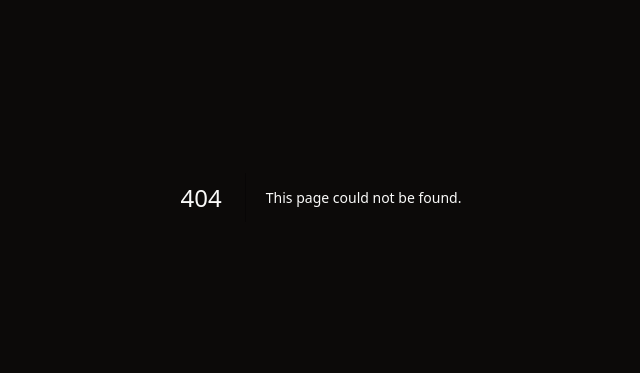
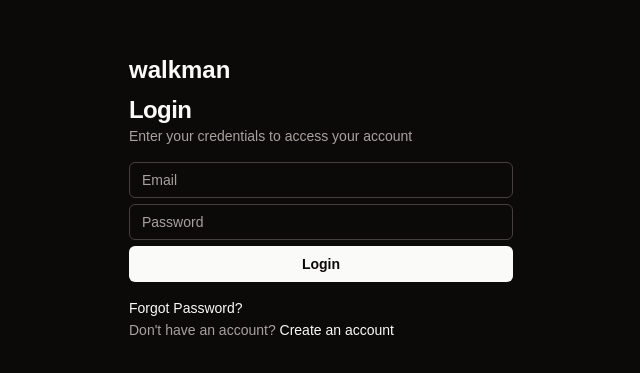
Before and after one commit to jawade-arpeet/walkman, a Next.js app: page /sign-in in a window 1280 px wide. Before the commit this address had no page. Shown: the part 203-576 px from the top of the page, without its empty margins (319-959 px from the left). Built offline with nearby package versions, Linux system fonts and the light colour scheme; a web font is replaced by a local one.

Commit message:
feat: create sign-up and sign-in pages

```diff
--- /dev/null
+++ b/src/app/(auth)/layout.tsx
@@ -0,0 +1,13 @@
+import React from "react";
+
+function AuthLayout({ children }: Readonly<{ children: React.ReactNode }>) {
+  return (
+    <main
+      className={"h-screen w-screen flex flex-col items-center justify-center"}
+    >
+      <section className={"w-4/5 max-w-sm"}>{children}</section>
+    </main>
+  );
+}
+
+export default AuthLayout;
--- /dev/null
+++ b/src/app/(auth)/sign-in/page.tsx
@@ -0,0 +1,39 @@
+import Link from "next/link";
+
+import Input from "@/components/input";
+import Button from "@/components/button";
+
+function SignInPage() {
+  return (
+    <>
+      <Link href={"/"} className={"text-2xl font-semibold"}>
+        walkman
+      </Link>
+      <h4 className={"text-2xl font-semibold tracking-tight mt-2"}>Login</h4>
+      <p className={"text-sm text-stone-400"}>
+        Enter your credentials to access your account
+      </p>
+      <form className={"flex flex-col items-center gap-y-1.5 mt-4"}>
+        <Input placeholder={"Email"} type={"email"} name={"email"} />
+        <Input placeholder={"Password"} type={"password"} name={"password"} />
+        <Button className={"w-full rounded-md"} type={"submit"}>
+          Login
+        </Button>
+      </form>
+      <Link
+        href="/forgot-password"
+        className={"inline-block font-medium text-sm mt-4"}
+      >
+        Forgot Password?
+      </Link>
+      <p className={"text-sm text-stone-400"}>
+        Don&#39;t have an account?{" "}
+        <Link href={"/sign-up"} className={"font-medium text-stone-50"}>
+          Create an account
+        </Link>
+      </p>
+    </>
+  );
+}
+
+export default SignInPage;
--- /dev/null
+++ b/src/app/(auth)/sign-up/page.tsx
@@ -0,0 +1,33 @@
+import Link from "next/link";
+
+import Input from "@/components/input";
+import Button from "@/components/button";
+
+function SignUpPage() {
+  return (
+    <>
+      <Link href={"/"} className={"text-2xl font-semibold"}>
+        walkman
+      </Link>
+      <h4 className={"text-2xl font-semibold mt-2"}>Get Started Now</h4>
+      <p className={"font-medium text-sm -mt-0.5 text-stone-400"}>
+        Enter your credentials to access your account
+      </p>
+      <form className={"flex flex-col items-center gap-y-1.5 mt-4"}>
+        <Input placeholder={"Email"} type={"email"} name={"email"} />
+        <Input placeholder={"Password"} type={"password"} name={"password"} />
+        <Button className={"w-full rounded-md"} type={"submit"}>
+          Create Account
+        </Button>
+      </form>
+      <p className={"text-sm text-stone-400 mt-4"}>
+        Already have account?{" "}
+        <Link className={"text-stone-50 font-medium"} href={"/sign-in"}>
+          Login
+        </Link>
+      </p>
+    </>
+  );
+}
+
+export default SignUpPage;
```
